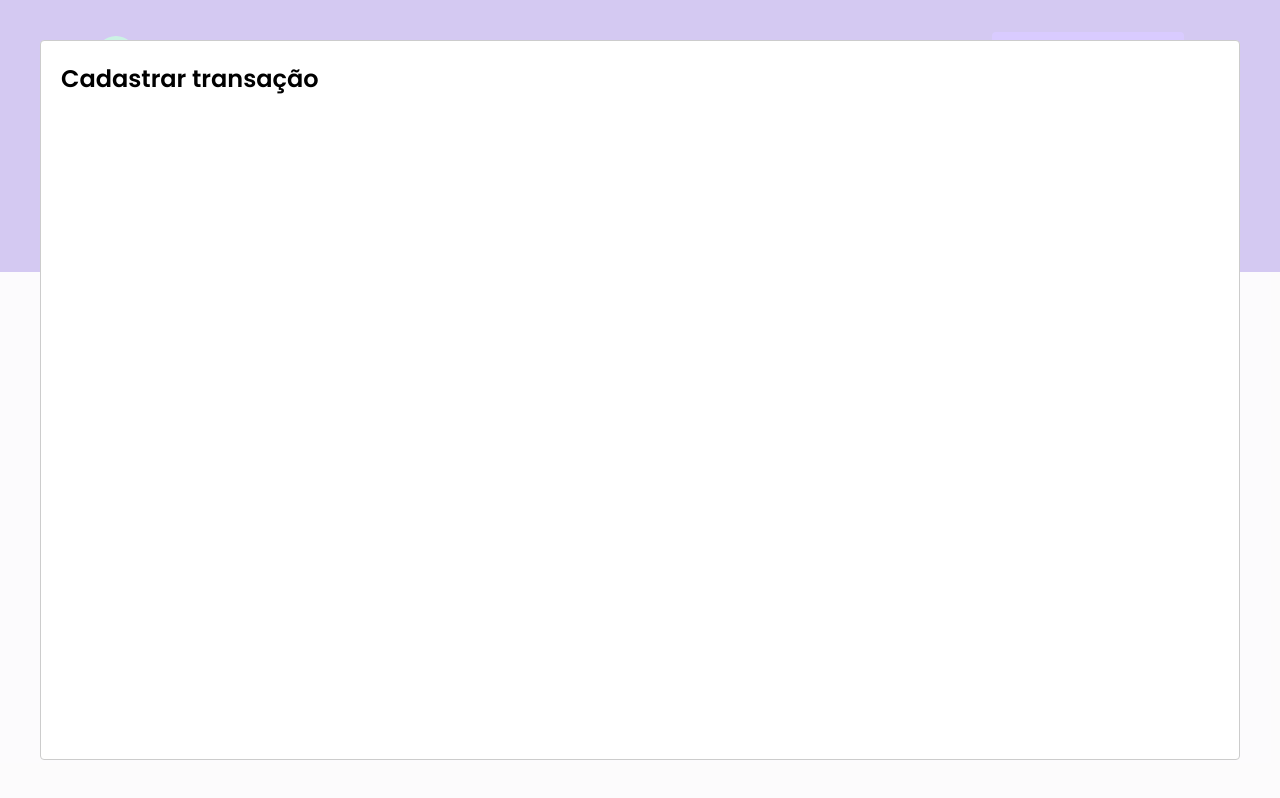
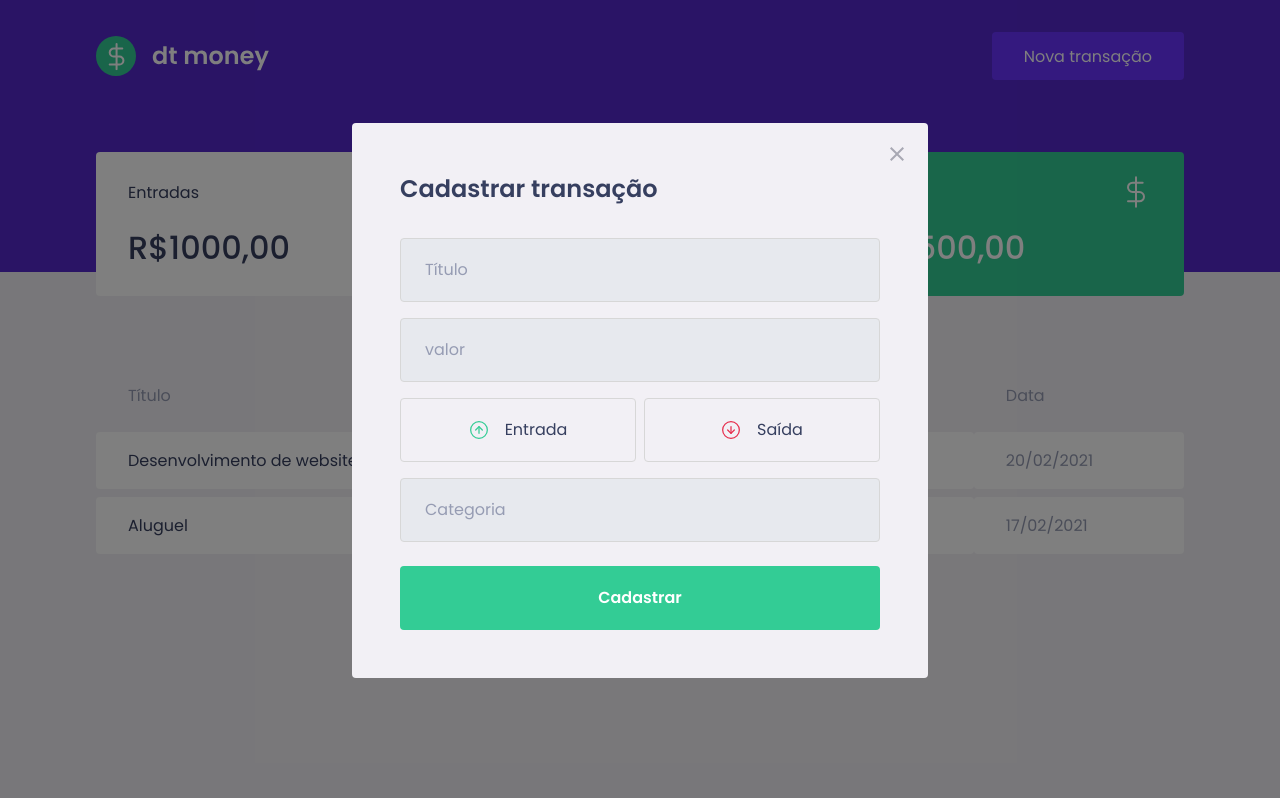
Before and after one commit to matheus-neves/dtmoney, a React (Create React App) app: page / in a window 1280 px wide. Both pictures are taken after a click on the button "Nova transação". Built offline with nearby package versions, Linux system fonts and the light colour scheme; no server answers; what miragejs would draw is missing.

Commit message:
feat(NewTransactionModal): Added html and style of form

```diff
--- a/src/components/NewTransactionModal/index.tsx
+++ b/src/components/NewTransactionModal/index.tsx
@@ -1,4 +1,9 @@
 import Modal from "react-modal"
+import closeImg from '../../assets/close.svg';
+import incomeImg from '../../assets/income.svg';
+import outcomeImg from '../../assets/outcome.svg';
+
+import { Container, TransactionTypeContainer } from "./styles"
 
 interface NewTransactionModalProps {
   isOpen: boolean;
@@ -10,8 +15,46 @@
     <Modal
       isOpen={isOpen}
       onRequestClose={onRequestClose}
+      overlayClassName="react-modal-overlay"
+      className="react-modal-content"
     >
-      <h2>Cadastrar transação</h2>
+
+      <button
+        type="button"
+        onClick={onRequestClose}
+        className="react-modal-close">
+        <img src={closeImg} alt="Fechar modal" />
+      </button>
+
+      <Container>
+        <h2>Cadastrar transação</h2>
+
+        <input
+          placeholder="Título"
+        />
+
+        <input
+          type="number"
+          placeholder="valor"
+        />
+
+        <TransactionTypeContainer>
+          <button type="button">
+            <img src={incomeImg} alt="Entrada" />
+            <span>Entrada</span>
+          </button>
+          <button type="button">
+            <img src={outcomeImg} alt="Saída" />
+            <span>Saída</span>
+          </button>
+        </TransactionTypeContainer>
+
+        <input
+          placeholder="Categoria"
+        />
+
+        <button type="submit">Cadastrar</button>
+      </Container>
     </Modal>
   )
 }
--- a/src/components/NewTransactionModal/styles.ts
+++ b/src/components/NewTransactionModal/styles.ts
@@ -1,3 +1,88 @@
 import styled from 'styled-components';
+import { darken } from 'polished';
 
-export const Container = styled.div``
+export const Container = styled.form`
+
+  h2 {
+    color: var(--text-title);
+    font-size: 1.5rem;
+    margin-bottom: 2rem;
+  }
+
+  input {
+    width: 100%;
+    padding: 0 1.5rem;
+    height: 4rem;
+    border-radius: 0.25rem;
+
+    border: 1px solid #d7d7d7;
+    background: #e7e9ee;
+
+    font-weight: 400;
+    font-size: 1rem;
+
+    &::placeholder {
+      color: var(--text-body);
+    }
+
+    & + input {
+      margin-top: 1rem;
+    }
+  }
+
+  button[type="submit"] {
+    width: 100%;
+    padding: 0 1.5rem;
+    height: 4rem;
+    background: var(--green);
+    color: #fff;
+    border-radius: 0.25rem;
+    border: 0;
+    font-size: 1rem;
+    margin-top: 1.5rem;
+    font-weight: 600;
+
+    transition: filter 0.2s;
+
+    &:hover {
+      filter: brightness(0.9)
+    }
+  }
+`
+
+export const TransactionTypeContainer = styled.div`
+  margin: 1rem 0;
+  display: grid;
+  grid-template-columns: 1fr 1fr;
+  gap: 0.5rem;
+
+  button {
+    height: 4rem;
+    border: 1px solid #d7d7d7;
+    border-radius: 0.25rem;
+
+    background: transparent;
+
+    display: flex;
+    align-items: center;
+    justify-content: center;
+
+    transition: border-color .2s;
+
+    &:hover {
+      border-color: ${darken(0.1, '#d7d7d7')};
+    }
+
+    img {
+      width: 20px;
+      height: 20px;
+    }
+
+    span {
+      display: inline-block;
+      margin-left: 1rem;
+      font-size: 1rem;
+      color: var(--text-title);
+    }
+  }
+`;
```
